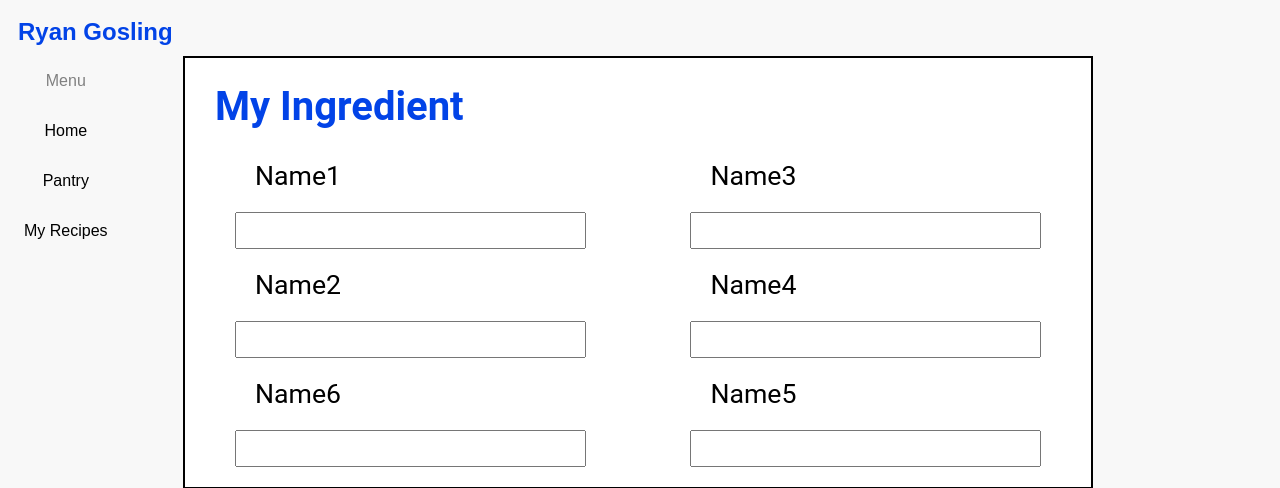
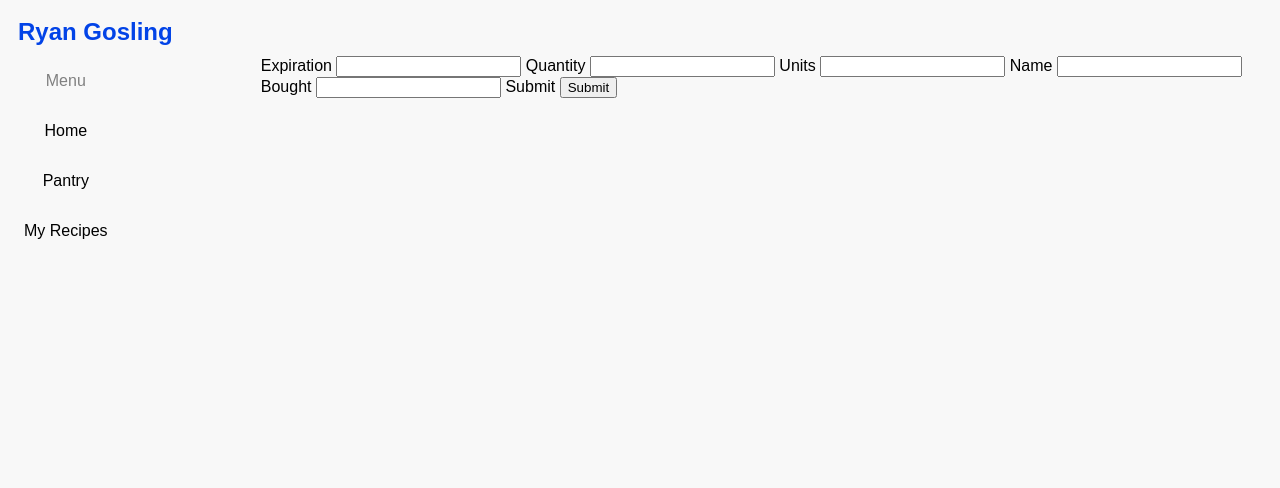
Before and after one commit to icon2341/RecipeProject, a Flask app: template RecipeProject/templates/NewIngredient.html in a window 1280 px wide. Shown: the top 488 px of the page. Run offline with Flask 2, Linux system fonts and the light colour scheme; the template is opened without the code that fills it: values that come from a table or form of the project are taken from there, others are empty; parts of the project's set-up code (start-up, migrations or seed data) failed here and were passed over.

Commit message:
Adding backend support for new ingredients

```diff
--- a/RecipeProject/Forms.py
+++ b/RecipeProject/Forms.py
@@ -9,6 +9,7 @@ from wtforms.validators import DataRequired, Length, Email, EqualTo, ValidationE
 from wtforms.widgets import TextArea
 
 from RecipeProject import bcrypt, sql
+from RecipeProject.DatabaseEntities import get_nice_columns
 from RecipeProject.Globals import USERNAME_MAX, PASSWORD_MAX
 
 
@@ -48,7 +49,7 @@ class ResetPassword(FlaskForm):
 class IngredientSearch(FlaskForm):
     order = RadioField("AscDesc", choices=["Ascending", "Descending"])
     searchField = StringField("SearchField")
-    sortBy = SelectField("Sort By", choices=[("Item Name", "item_name")])
+    sortBy = SelectField("Sort By", choices=get_nice_columns("ingredient"))
     submit = SubmitField("SearchButton")
 
 
@@ -63,16 +64,12 @@ class RecipeEditing(FlaskForm):
     steps = StringField("Steps", widget=TextArea())
     submit = SubmitField("Submit")
 
-"""
-    def validate_username(self, username):
-        user = User.query.filter_by(username=username.data).first()
-        if user:
-            print("USERNAME IS TAKEN")
-            raise ValidationError("USERNAME IS TAKEN")
 
-    def validate_email(self, email):
-        user = User.query.filter_by(email=email.data).first()
-        if user:
-            print("EMAIL IS TAKEN")
-            raise ValidationError("EMAIL IS TAKEN")
-"""
+class IngredientEditing(FlaskForm):
+    expiration = DateTimeField()
+    purchase = DateTimeField()
+    quantity = DecimalField()
+    units = StringField()
+    name = StringField()
+    bought = DecimalField()
+    submit = SubmitField("Submit")
--- a/RecipeProject/templates/NewIngredient.html
+++ b/RecipeProject/templates/NewIngredient.html
@@ -6,7 +6,29 @@ Pantry
 
 {% block content %}
 <!--TODO: I'll finish this up-->
+<div class="content">
 <div class="IngredientHead">
+
+    <form action="" method="POST">
+        {{ form.csrf_token }}
+        {{ form.hidden_tag() }}
+        {{ form.expiration.label }}
+        {{ form.expiration }}
+        {{ form.quantity.label }}
+        {{ form.quantity }}
+        {{ form.units.label }}
+        {{ form.units }}
+        {{ form.name.label }}
+        {{ form.name }}
+        {{ form.bought.label }}
+        {{ form.bought }}
+        {{ form.submit.label }}
+        {{ form.submit }}
+
+
+    </form>
+
+    <!--
     <link href="{{ url_for('static', filename='css/NewIngredient.css') }}" rel="stylesheet">
     <div class="Title">
         <b>My&nbsp;Ingredient</b>
@@ -32,10 +54,11 @@ Pantry
       <label class="Label">Name5
       <input class="TextBox"/>
           </label>
-    </div>
+    </div>-->
 
 
 
 </div>
+</div>
 
 {% endblock content %}
```
Also changed, not shown: RecipeProject/DatabaseEntities.py (+14 -15 lines), RecipeProject/Routes.py (+9 -3 lines).
